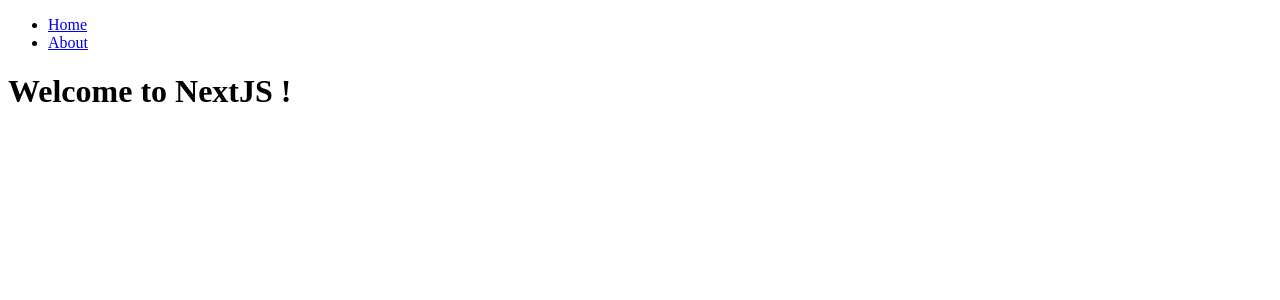
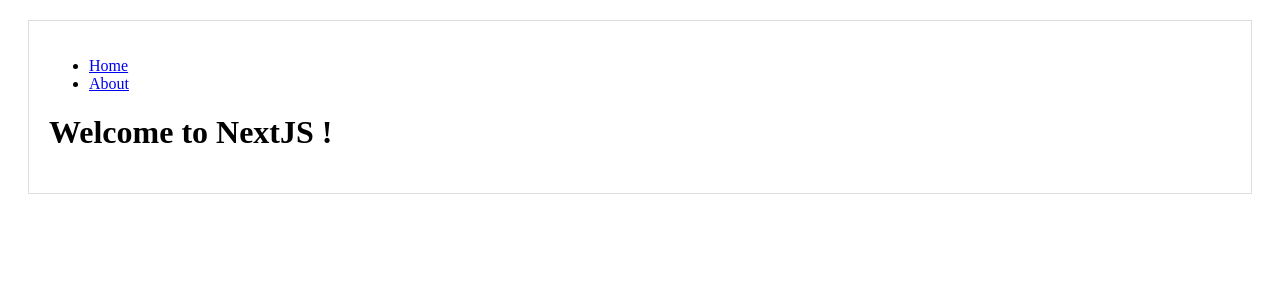
Before and after one commit to alexandersms/next-js-project, a Next.js app: page / in a window 1280 px wide. Shown: the top 300 px of the page. Built offline with nearby package versions, Linux system fonts and the light colour scheme.

Commit message:
create Header and Layout

```diff
--- a/components/Links.js
+++ b/components/Header.js
@@ -1,6 +1,6 @@
 import Link from "next/link";
 
-function Links() {
+function Header() {
   return (
     <ul>
       <li>
@@ -13,4 +13,4 @@
   );
 }
 
-export default Links;
+export default Header;
--- /dev/null
+++ b/components/Layout.js
@@ -0,0 +1,18 @@
+import Header from "./Header";
+
+const layoutStyle = {
+  margin: 20,
+  padding: 20,
+  border: "1px solid #ddd",
+};
+
+function Layout({ children }) {
+  return (
+    <div style={layoutStyle}>
+      <Header />
+      {children}
+    </div>
+  );
+}
+
+export default Layout;
--- a/pages/index.js
+++ b/pages/index.js
@@ -1,11 +1,10 @@
-import Links from '../components/Links';
+import Layout from "../components/Layout";
 
 function HomePage() {
   return (
-    <div>
-      <Links />
+    <Layout>
       <h1>Welcome to NextJS !</h1>
-    </div>
+    </Layout>
   );
 }
 
```
Also changed, not shown: pages/about.js (+4 -4 lines).
